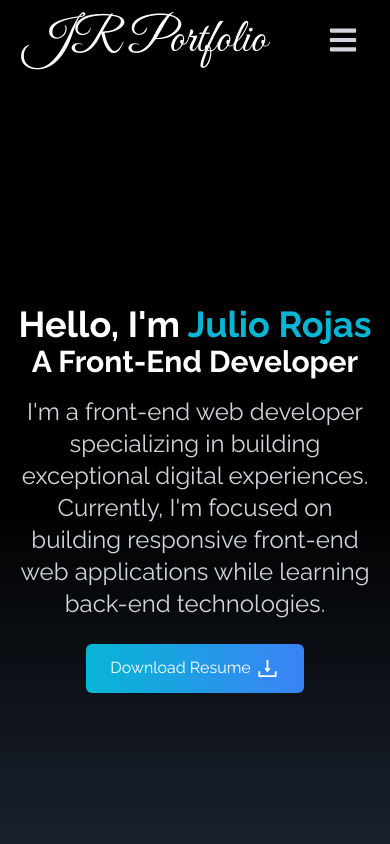
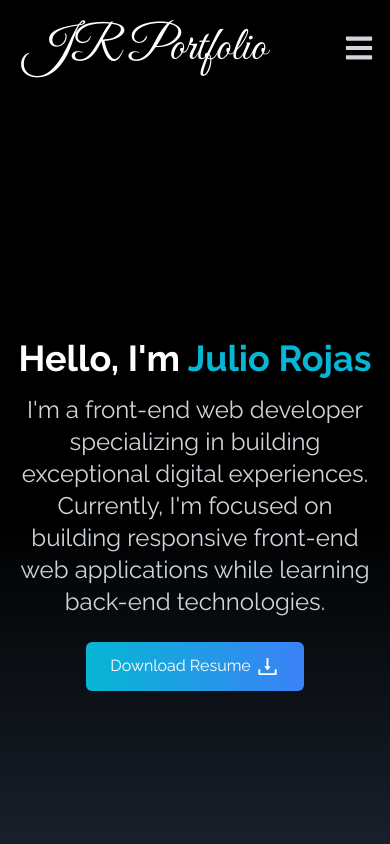
Before and after one commit to juliorojas81871/portfolio, a React (Create React App) app: page /portfolio/projects/1 in a window 390 px wide. Shown: the top 844 px of the page. Built offline with nearby package versions, Linux system fonts and the light colour scheme; the HTML template or start-up script is replaced by a standard one.

Commit message:
add animation to navbar mobile

```diff
--- a/src/components/Home.jsx
+++ b/src/components/Home.jsx
@@ -11,9 +11,6 @@ const Home = () => {
         <div className='flex flex-col justify-center items-center h-full'>
           <h2 className='text-4xl sm:text-7xl font-bold text-white'>
               Hello, I'm <span className='text-cyan-500'>Julio Rojas</span>
-          </h2>
-          <h2 className='text-3xl sm:text-7xl font-bold text-white'>
-            A Front-End Developer
           </h2>
           <p className='text-gray-300 py-4 max-w-lg text-center text-2xl sm:test-3xl'>
               I'm a front-end web developer specializing in building exceptional digital experiences.
--- a/src/components/NavBar.jsx
+++ b/src/components/NavBar.jsx
@@ -27,12 +27,14 @@ const NavBar = () => {
         }
     ]
     return (
-        <div className='z-40 flex justify-between items-center w-full h-20 px-4 text-white bg-black sticky top-0'>
+        <>
+         <div className='sticky top-0 w-full h-24 bg-black text-white z-20'>
+                <div className='flex justify-between items-center px-4 h-full'>
                     <div>
                         <h1 className='text-5xl font-signature ml-2'>JR Portfolio</h1>
                     </div>
-
-            <ul className='hidden md:flex'>
+                    <div className='hidden md:flex items-center'>
+                        <ul className='flex'>
                             {links.map(({id, link}) =>(
                                 <li
                                     key={id}
@@ -44,15 +46,18 @@ const NavBar = () => {
                                 </li>
                             ))}
                         </ul>
+                    </div>
                     <div
                         onClick={() => setNav(!nav)}
-                className='cursor-pointer pr-4 z-10 text-gray-300 md:hidden'
+                        className='cursor-pointer text-gray-300 md:hidden'
                     >
                         {nav ? <FaTimes size={30} /> : <FaBars size={30} /> }
                     </div>
+                </div>
+            </div>
             {/* for NavBar in mobile */}
-            {nav && (
-                <ul className='flex flex-col justify-center items-center absolute top-0 left-0 w-full bg-black text-gray-300'>
+            <div className={`w-full bg-black text-white fixed z-10 left-0 h-fit py-12 md:hidden flex justify-center text-center text-2xl duration-500 ${nav ? 'top-24 rounded-b-2xl opacity-95' : 'top-[-100%]' }`}>
+                <ul >
                 {links.map(({id, link}) =>(
                     <li
                         key={id}
@@ -64,10 +69,9 @@ const NavBar = () => {
                     </li>
                 ))}
                 </ul>
-            )}
 
         </div>
-
+        </>
     )
 }
 
```
Lines whose indentation alone changed are shown as unchanged.
